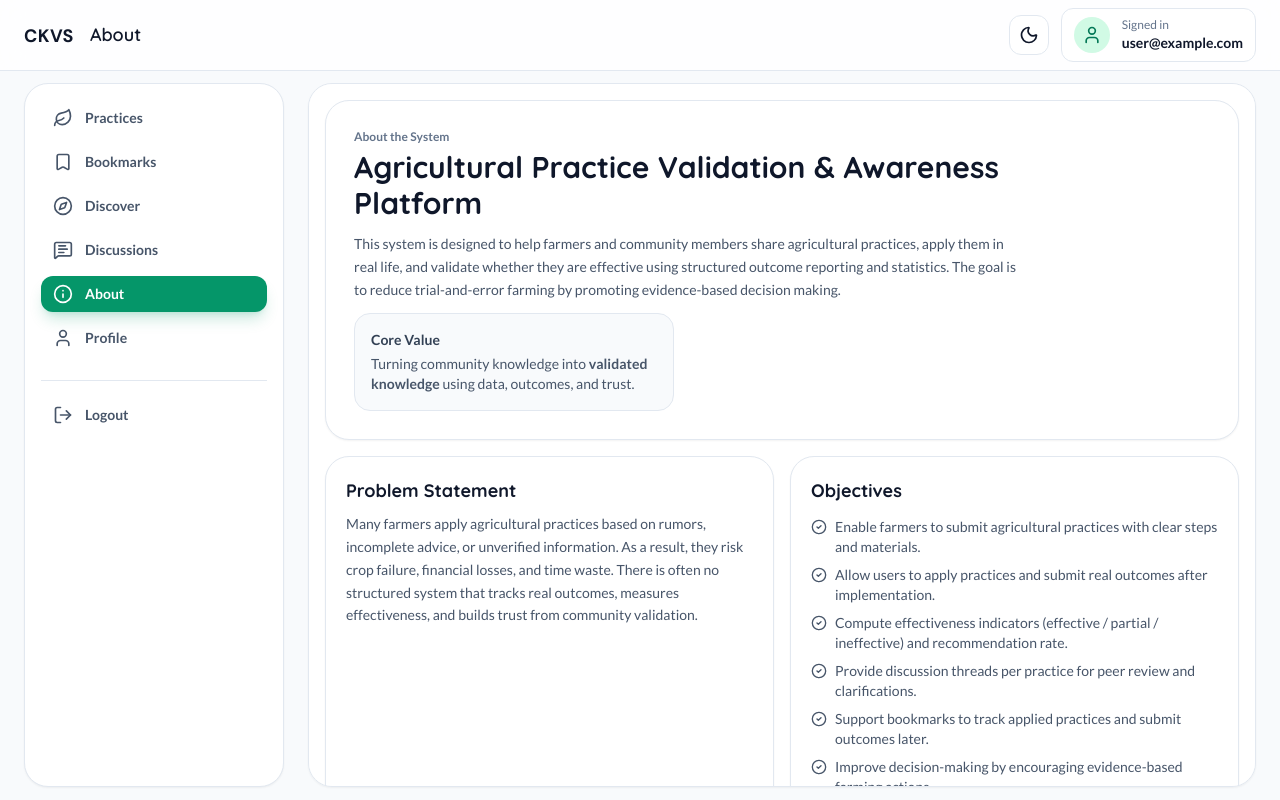
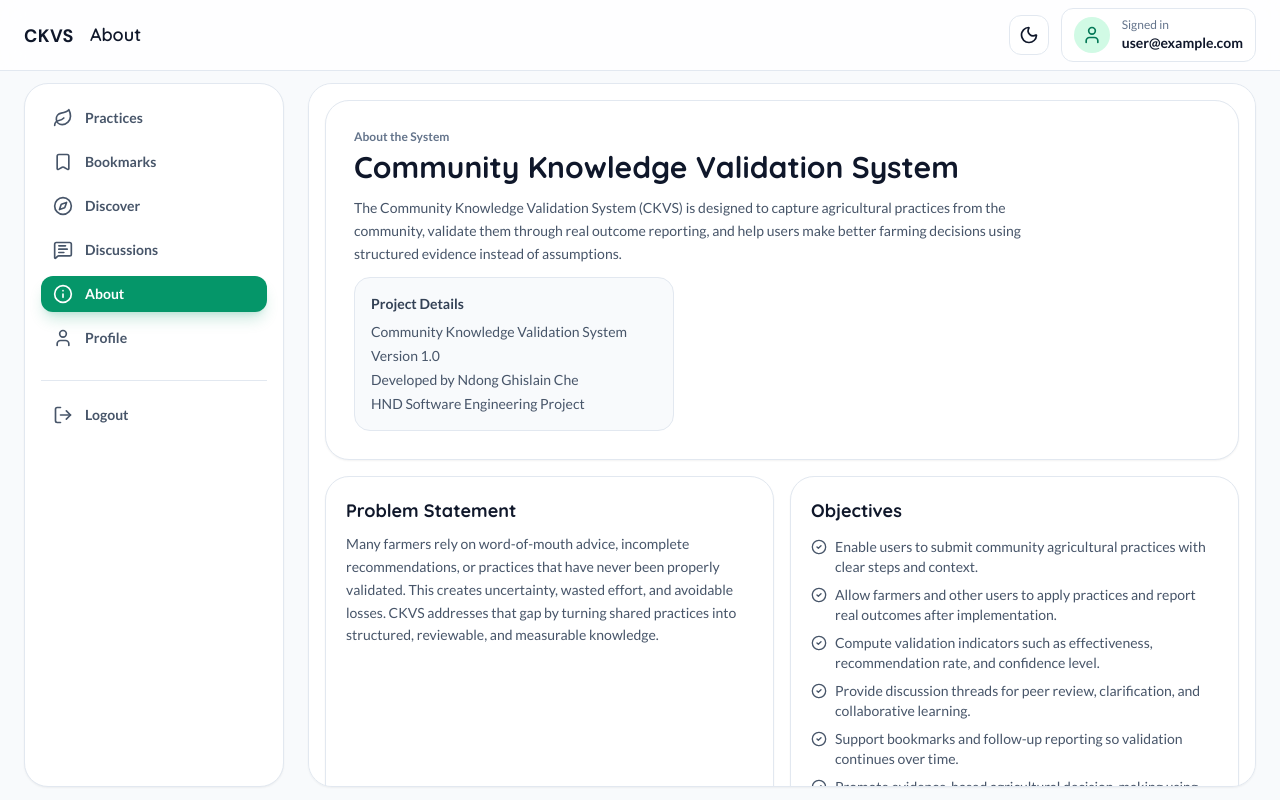
Before and after one commit to GhislainChe/COMMUNITY-KNOWLEDGE-VALIDATION-SYSTEM, a React (Vite) app in the folder clients/: page /app/about in a window 1280 px wide. Built offline with nearby package versions, Linux system fonts and the light colour scheme.

Commit message:
updated the about page

```diff
--- a/clients/src/pages/app/AboutPage.jsx
+++ b/clients/src/pages/app/AboutPage.jsx
@@ -7,12 +7,12 @@ export default function AboutPage() {
       {
         icon: <Users className="h-5 w-5" />,
         title: "Community-Driven Knowledge",
-        desc: "Farmers share real practices and learn from each other using structured feedback and discussions.",
+        desc: "Community members share practical agricultural knowledge and refine it through feedback, discussion, and lived experience.",
       },
       {
         icon: <BarChart3 className="h-5 w-5" />,
         title: "Validation & Statistics",
-        desc: "Outcome reports are aggregated into counts (effective/partial/ineffective) plus recommendation rate.",
+        desc: "Outcome reports are aggregated into validation metrics such as effectiveness counts, confidence, and recommendation rate.",
       },
       {
         icon: <ShieldCheck className="h-5 w-5" />,
@@ -22,7 +22,7 @@ export default function AboutPage() {
       {
         icon: <Sparkles className="h-5 w-5" />,
         title: "Discover What Works",
-        desc: "Discover trending and highly recommended practices based on real usage and results, not assumptions.",
+        desc: "Users can discover promising practices based on real usage, community validation, and measurable outcomes.",
       },
     ],
     []
@@ -30,23 +30,23 @@ export default function AboutPage() {
 
   const objectives = useMemo(
     () => [
-      "Enable farmers to submit agricultural practices with clear steps and materials.",
-      "Allow users to apply practices and submit real outcomes after implementation.",
-      "Compute effectiveness indicators (effective / partial / ineffective) and recommendation rate.",
-      "Provide discussion threads per practice for peer review and clarifications.",
-      "Support bookmarks to track applied practices and submit outcomes later.",
-      "Improve decision-making by encouraging evidence-based farming actions.",
+      "Enable users to submit community agricultural practices with clear steps and context.",
+      "Allow farmers and other users to apply practices and report real outcomes after implementation.",
+      "Compute validation indicators such as effectiveness, recommendation rate, and confidence level.",
+      "Provide discussion threads for peer review, clarification, and collaborative learning.",
+      "Support bookmarks and follow-up reporting so validation continues over time.",
+      "Promote evidence-based agricultural decision-making using community-generated data.",
     ],
     []
   );
 
   const validationSteps = useMemo(
     () => [
-      "A farmer/community member submits a practice (title, description, steps, optional context).",
-      "Other users apply the practice and later submit an outcome report (effective/partial/ineffective).",
-      "Users also indicate recommendation (Yes/No/Maybe) and provide a short comment + duration.",
-      "The system aggregates reports and generates statistics and insight (e.g., recommended rate).",
-      "As valid reports increase, the practice becomes more trustworthy and confidence improves.",
+      "A user submits a practice with a title, description, steps, and optional farming context.",
+      "Other users apply the practice in real conditions and later submit an outcome report.",
+      "Each report includes effectiveness, recommendation, duration, and short evidence-based feedback.",
+      "The platform aggregates those reports into validation statistics and confidence indicators.",
+      "As more valid outcomes are collected, trust in the practice and its contributor becomes stronger.",
     ],
     []
   );
@@ -57,7 +57,7 @@ export default function AboutPage() {
       { k: "Backend", v: "Node.js + Express" },
       { k: "Database", v: "MySQL" },
       { k: "Auth", v: "JWT (token-based authentication)" },
-      { k: "Uploads", v: "Multer + /uploads static hosting" },
+      { k: "Uploads", v: "Multer + Cloudinary" },
       { k: "API Style", v: "REST endpoints" },
     ],
     []
@@ -65,11 +65,11 @@ export default function AboutPage() {
 
   const future = useMemo(
     () => [
-      "Personalized recommendations (based on crops applied, location, and outcomes).",
-      "Location-aware suggestions (nearby validated practices).",
-      "AI-assisted summaries: “Why this works” + best conditions.",
-      "Offline-first mobile app for rural areas.",
-      "Stronger moderation workflows and community verification roles.",
+      "Smarter recommendations based on user activity, crop type, and validation history.",
+      "Location-aware suggestions for similar farming environments.",
+      "Richer validation summaries such as why a practice works and under which conditions.",
+      "Offline-first mobile support for low-connectivity rural communities.",
+      "Stronger moderation, audit history, and community verification workflows.",
     ],
     []
   );
@@ -84,21 +84,23 @@ export default function AboutPage() {
               About the System
             </p>
             <h1 className="mt-1 font-heading text-2xl font-extrabold text-slate-900 dark:text-white sm:text-3xl">
-              Agricultural Practice Validation & Awareness Platform
+              Community Knowledge Validation System
             </h1>
             <p className="mt-3 text-sm leading-relaxed text-slate-600 dark:text-slate-300/80">
-              This system is designed to help farmers and community members share agricultural practices,
-              apply them in real life, and validate whether they are effective using structured outcome
-              reporting and statistics. The goal is to reduce trial-and-error farming by promoting
-              evidence-based decision making.
+              The Community Knowledge Validation System (CKVS) is designed to capture agricultural
+              practices from the community, validate them through real outcome reporting, and help
+              users make better farming decisions using structured evidence instead of assumptions.
             </p>
           </div>
 
           <div className="rounded-2xl border border-slate-200 bg-slate-50 p-4 text-sm text-slate-700 dark:border-white/10 dark:bg-white/5 dark:text-slate-200 sm:w-[320px]">
-            <p className="font-semibold">Core Value</p>
-            <p className="mt-1 text-slate-600 dark:text-slate-300/80">
-              Turning community knowledge into <b>validated knowledge</b> using data, outcomes, and trust.
-            </p>
+            <p className="font-semibold">Project Details</p>
+            <div className="mt-2 space-y-1 text-slate-600 dark:text-slate-300/80">
+              <p>Community Knowledge Validation System</p>
+              <p>Version 1.0</p>
+              <p>Developed by Ndong Ghislain Che</p>
+              <p>HND Software Engineering Project</p>
+            </div>
           </div>
         </div>
       </div>
@@ -109,10 +111,10 @@ export default function AboutPage() {
         <div className="rounded-3xl border border-slate-200 bg-white p-5 shadow-sm dark:border-white/10 dark:bg-white/5">
           <h2 className="font-heading text-lg font-bold">Problem Statement</h2>
           <p className="mt-2 text-sm leading-relaxed text-slate-600 dark:text-slate-300/80">
-            Many farmers apply agricultural practices based on rumors, incomplete advice, or unverified
-            information. As a result, they risk crop failure, financial losses, and time waste. There is
-            often no structured system that tracks real outcomes, measures effectiveness, and builds trust
-            from community validation.
+            Many farmers rely on word-of-mouth advice, incomplete recommendations, or practices that
+            have never been properly validated. This creates uncertainty, wasted effort, and avoidable
+            losses. CKVS addresses that gap by turning shared practices into structured, reviewable,
+            and measurable knowledge.
           </p>
         </div>
 
@@ -172,8 +174,8 @@ export default function AboutPage() {
         <div className="mt-4 rounded-2xl border border-slate-200 bg-slate-50 p-4 text-sm text-slate-700 dark:border-white/10 dark:bg-white/5 dark:text-slate-200">
           <p className="font-semibold">Why this matters</p>
           <p className="mt-1 text-slate-600 dark:text-slate-300/80">
-            Instead of relying on assumptions, farmers can make choices based on real results reported by
-            other users in similar conditions.
+            Instead of depending only on assumptions, users can make agricultural decisions using
+            real community feedback, measurable outcomes, and stronger trust signals.
           </p>
         </div>
       </div>
@@ -212,8 +214,9 @@ export default function AboutPage() {
       <div className="mt-4 rounded-3xl border border-slate-200 bg-white p-5 text-sm text-slate-600 shadow-sm dark:border-white/10 dark:bg-white/5 dark:text-slate-300/80">
         <p className="font-semibold text-slate-900 dark:text-white">Project Note</p>
         <p className="mt-1">
-          This platform supports your HND goal by demonstrating a full software development lifecycle:
-          requirements, design, implementation, testing, and evaluation — with strong real-world relevance.
+          This project demonstrates the practical application of software engineering to a real
+          community problem by combining requirements analysis, system design, implementation,
+          validation logic, moderation, analytics, and user-centered delivery.
         </p>
       </div>
     </div>
```
